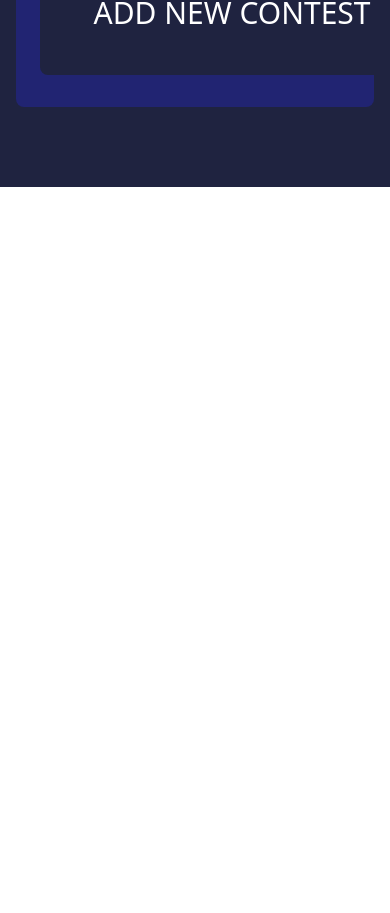
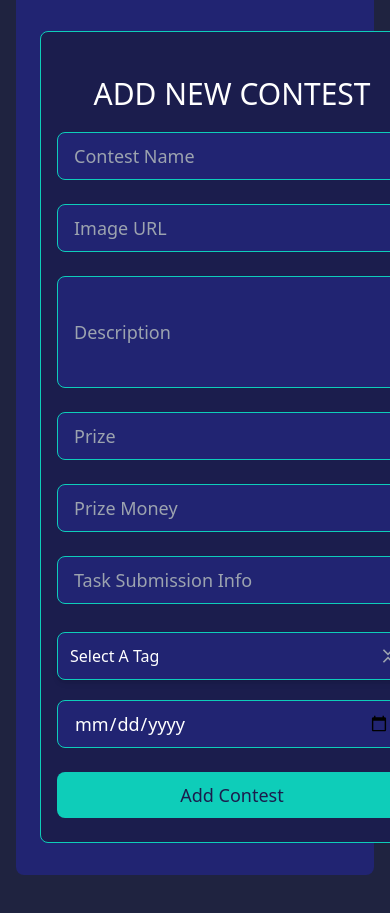
Before and after one commit to rhmunna143/client-prizo, a React (Vite) app: page /dashboard/add in a window 390 px wide. Shown: the part 1499-2412 px from the top of the page. Before the commit the page ends 1686 px from the top, so only its background shows below. Built offline with nearby package versions, Linux system fonts and the light colour scheme.

Commit message:
add contest page done

```diff
--- a/package.json
+++ b/package.json
@@ -10,6 +10,7 @@
     "preview": "vite preview"
   },
   "dependencies": {
+    "@headlessui/react": "^1.7.17",
     "dayjs": "^1.11.10",
     "keen-slider": "^6.8.6",
     "localforage": "^1.10.0",
--- a/src/Components/NavBar.jsx
+++ b/src/Components/NavBar.jsx
@@ -49,7 +49,7 @@ const Navbar = () => {
                                 <img src="" alt="" />
                             </div>
                             <ul className="dropdown-content z-[1] menu p-2 text-base shadow text-white rounded-lg bg-tertiary w-52">
-                                <li className='cursor-text'><p className="font-medium text-lg cursor-text">User Name</p></li>
+                                <li className='cursor-text'><p className="font-semibold text-base cursor-text">User Name</p></li>
                                 <li>
                                     <NavLink
                                         to="/dashboard"
@@ -60,7 +60,7 @@ const Navbar = () => {
                                         Dashboard
                                     </NavLink>
                                 </li>
-                                <li className='font-medium w-1/2 mb-4 ml-3'><LogoutBtn /></li>
+                                <li className='font-medium w-1/2 mb-4 ml-3 mt-4'><LogoutBtn /></li>
                             </ul>
                         </div>
 
--- a/src/Pages/Dashboards/Creator/Add/AddContest.jsx
+++ b/src/Pages/Dashboards/Creator/Add/AddContest.jsx
@@ -1,10 +1,184 @@
+/* eslint-disable no-unused-vars */
+import { useForm } from "react-hook-form";
+import { Fragment, useState } from 'react'
+import { Listbox, Transition } from '@headlessui/react';
+import { RiContractUpDownLine } from "react-icons/ri";
+import { FaCheck } from "react-icons/fa";
+
+const people = [
+    { name: 'Select A Tag' },
+    { name: 'Business Contest' },
+    { name: 'Medical Contest' },
+    { name: 'Article Writing' },
+    { name: 'Gaming' },
+]
 
 
 const AddContest = () => {
+    const [selected, setSelected] = useState(people[0])
+
+    console.log(selected);
+
+    const { register, handleSubmit, watch, formState: { errors } } = useForm();
+
+    /**
+     * TODO:
+     * add---- creatorUsername,
+     * creatorUid,
+     * participants count: 0
+     *
+     */
+
+
+    const onSubmit = data => {
+        console.log(data);
+
+
+
+    }
+
     return (
-        <div>
-            <div className="mx-auto bg-secondary w-96 px-4 py-6 rounded-lg">
+        <div className="mt-20">
+            <div className="mx-auto bg-tertiary w-96 px-4 py-6 rounded-lg border-primary border">
                 <h2 className="text-3xl font bold uppercase my-5 text-center">Add New Contest</h2>
+
+                <form onSubmit={handleSubmit(onSubmit)}>
+
+                    <input type="text" placeholder="Contest Name" {...register("contestName", { required: true })} className="px-4 py-2 bg-forth h-12 text-lg text-white w-full rounded-lg border-[0.5px] border-primary " />
+
+                    <br />
+
+                    {errors.contestName && <span className="text-red-600">This field is required</span>}
+
+                    <br />
+
+
+
+                    <input type="text" placeholder="Image URL" {...register("image", { required: true })} className="px-4 py-2 bg-forth h-12 text-lg text-white w-full rounded-lg border-[0.5px] border-primary " />
+
+                    <br />
+
+                    {errors.image && <span className="text-red-600">This field is required</span>}
+
+                    <br />
+
+
+
+
+                    <input type="text" placeholder="Description" {...register("description", { required: true })} className="px-4 py-2 bg-forth h-28 text-lg text-white w-full rounded-lg border-[0.5px] border-primary " />
+
+                    <br />
+
+                    {errors.description && <span className="text-red-600">This field is required</span>}
+
+                    <br />
+
+
+
+
+
+                    <input type="text" placeholder="Prize" {...register("prize", { required: true })} className="px-4 py-2 bg-forth h-12 text-lg text-white w-full rounded-lg border-[0.5px] border-primary " />
+
+                    <br />
+
+                    {errors.prize && <span className="text-red-600">This field is required</span>}
+
+                    <br />
+
+
+
+                    <input type="number" placeholder="Prize Money" {...register("prizeMoney", { required: true })} className="px-4 py-2 bg-forth h-12 text-lg text-white w-full rounded-lg border-[0.5px] border-primary " />
+
+                    <br />
+
+                    {errors.prizeMoney && <span className="text-red-600">This field is required</span>}
+
+                    <br />
+
+
+
+                    <input type="text" placeholder="Task Submission Info" {...register("submissionDetails", { required: true })} className="px-4 py-2 bg-forth h-12 text-lg text-white w-full rounded-lg border-[0.5px] border-primary " />
+
+                    <br />
+
+                    {errors.submissionDetails && <span className="text-red-600">This field is required</span>}
+
+                    <br />
+
+
+
+
+
+
+                    {/* headless select */}
+                    <div className="bg-tertiary mb-5 w-full">
+                        <Listbox value={selected} defaultValue={people[0]} onChange={setSelected}>
+                            <div className="relative mt-1">
+                                <Listbox.Button className="relative w-full cursor-default rounded-lg bg-forth border-[0.5px] border-primary h-12 py-2 pl-3 pr-10 text-left shadow-md focus:outline-none focus-visible:border-indigo-500 focus-visible:ring-2 focus-visible:ring-white/75 focus-visible:ring-offset-2 focus-visible:ring-offset-orange-300 sm:text-sm">
+                                    <span className="block truncate">{selected.name}</span>
+                                    <span className="pointer-events-none absolute inset-y-0 right-0 flex items-center pr-2">
+                                        <RiContractUpDownLine
+                                            className="h-5 w-5 text-gray-400"
+                                            aria-hidden="true"
+                                        />
+                                    </span>
+                                </Listbox.Button>
+                                <Transition
+                                    as={Fragment}
+                                    leave="transition ease-in duration-100"
+                                    leaveFrom="opacity-100"
+                                    leaveTo="opacity-0"
+                                >
+                                    <Listbox.Options className="absolute mt-1 max-h-60 w-full overflow-auto rounded-md bg-secondary text-white py-1 text-base shadow-lg ring-1 ring-black/5 focus:outline-none sm:text-sm">
+                                        {people.map((person, personIdx) => (
+                                            <Listbox.Option
+                                                key={personIdx}
+                                                className={({ active }) =>
+                                                    `relative cursor-default select-none py-2 pl-10 pr-4 ${active ? 'bg-amber-100 text-amber-900' : 'text-white'
+                                                    }`
+                                                }
+                                                value={person}
+                                            >
+                                                {({ selected }) => (
+                                                    <>
+                                                        <span
+                                                            className={`block truncate ${selected ? 'font-medium' : 'font-normal'
+                                                                }`}
+                                                        >
+                                                            {person.name}
+                                                        </span>
+                                                        {selected ? (
+                                                            <span className="absolute inset-y-0 left-0 flex items-center pl-3 text-amber-600">
+                                                                <FaCheck className="h-5 w-5" aria-hidden="true" />
+                                                            </span>
+                                                        ) : null}
+                                                    </>
+                                                )}
+                                            </Listbox.Option>
+                                        ))}
+                                    </Listbox.Options>
+                                </Transition>
+                            </div>
+                        </Listbox>
+                    </div>
+
+
+
+
+
+
+                    <input type="date" placeholder="Contest Deadline" {...register("deadline", { required: true })} className="px-4 py-2 bg-forth h-12 text-lg text-white w-full rounded-lg border-[0.5px] border-primary " />
+
+                    <br />
+
+                    {errors.deadline && <span className="text-red-600">This field is required</span>}
+
+                    <br />
+
+
+                    <input type="submit" value="Add Contest" className="bg-primary border border-transparent hover:border-primary text-tertiary hover:text-white px-4 py-2 w-full text-lg font-medium rounded-lg hover:bg-transparent cursor-pointer" />
+
+                </form>
 
             </div>
         </div>
--- a/src/Pages/Login/Login.jsx
+++ b/src/Pages/Login/Login.jsx
@@ -32,7 +32,7 @@ const Login = () => {
 
                         {errors.password && <span className="text-red-600">This field is required</span>}
 
-                        <input type="submit" value="Login" className="bg-primary text-tertiary px-6 py-2 rounded-lg mt-5 font-medium text-lg w-full hover:bg-transparent hover:border-primary border-transparent border hover:text-white uppercase" />
+                        <input type="submit" value="Login" className="bg-primary text-tertiary px-6 py-2 rounded-lg mt-5 font-medium text-lg w-full hover:bg-transparent hover:border-primary border-transparent border hover:text-white uppercase cursor-pointer" />
                     </form>
 
                     <div className="social">
--- a/src/Pages/Register/Register.jsx
+++ b/src/Pages/Register/Register.jsx
@@ -41,7 +41,7 @@ const Register = () => {
 
                         {errors.image && <span className="text-red-600">This field is required</span>}
 
-                        <input type="submit" value="Register" className="bg-primary text-tertiary px-6 py-2 rounded-lg mt-5 font-medium text-lg w-full hover:bg-transparent hover:border-primary border-transparent border hover:text-white uppercase" />
+                        <input type="submit" value="Register" className="bg-primary text-tertiary px-6 py-2 rounded-lg mt-5 font-medium text-lg w-full hover:bg-transparent hover:border-primary border-transparent border hover:text-white uppercase cursor-pointer" />
                     </form>
 
                     <div className="social">
```
Also changed, not shown: 1 other file (tests, documents, lock files or other folders).
